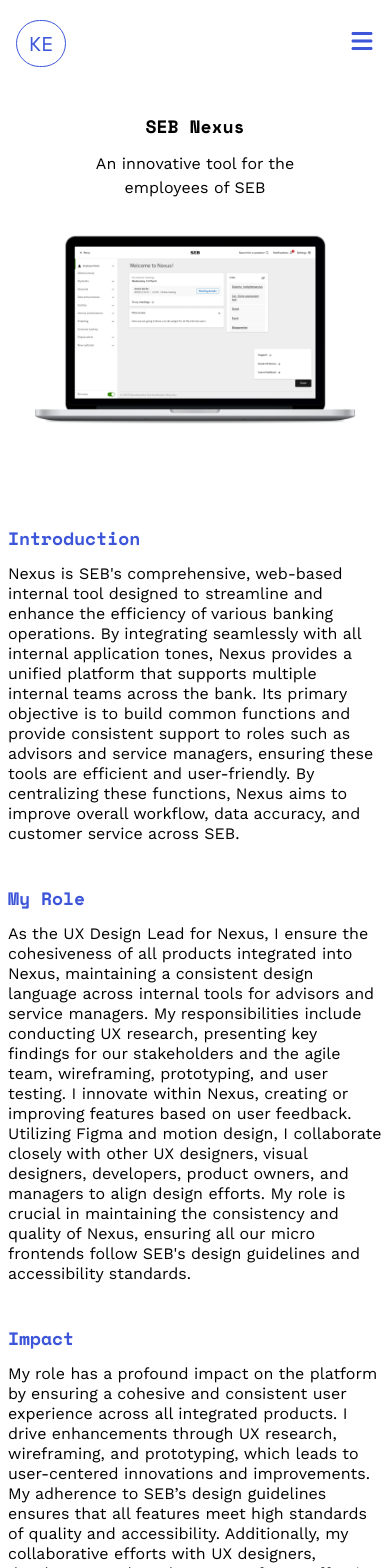
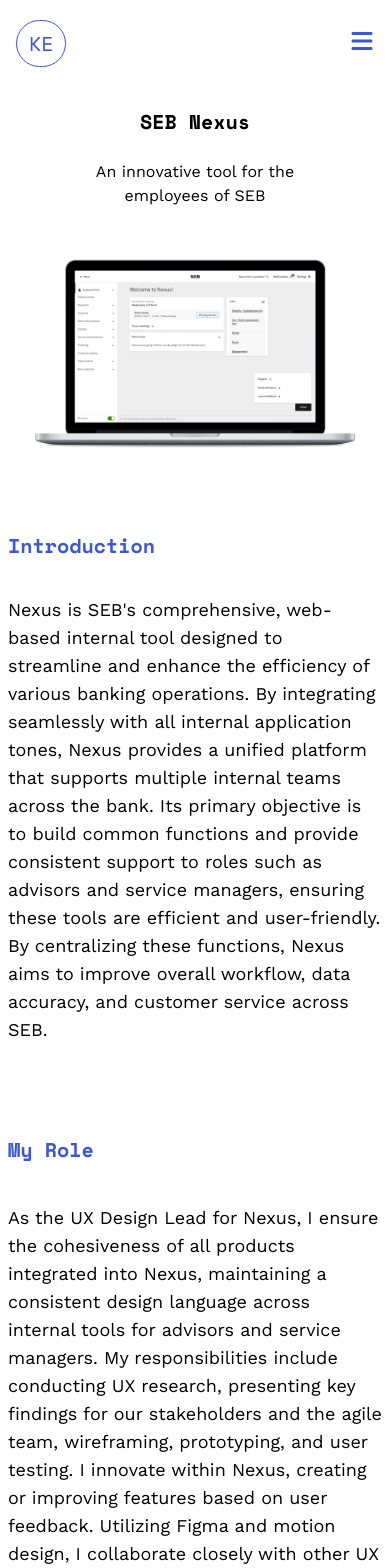
Before and after one commit to Albatraoz12/kleoportfolio, a Next.js app: page /project/1 in a window 390 px wide. Shown: the top 1568 px of the page. Built offline with nearby package versions, Linux system fonts and the light colour scheme.

Commit message:
change responsive fontsize

```diff
--- a/app/project/[id]/page.tsx
+++ b/app/project/[id]/page.tsx
@@ -14,11 +14,15 @@
 
   return (
     <main
-      className={`flex flex-col gap-10 justify-center items-center mx-auto w-full lg:max-w-[774px] xl:max-w-[1196px] ${spaceMono.className} leading-5`}
+      className={`flex flex-col gap-7 justify-center items-center mx-auto w-full lg:max-w-[774px] xl:max-w-[1196px] ${spaceMono.className} leading-5`}
     >
       <section className='text-center my-3 flex flex-col justify-center items-center'>
-        <h1 className='my-3 font-bold text-lg'>{selectedProject.title}</h1>
-        <p className={`text-base w-[271px] lg:w-[517px] ${workSans.className}`}>
+        <h1 className='my-3 font-bold text-[20px] lg:text-[28px]'>
+          {selectedProject.title}
+        </h1>
+        <p
+          className={`text-base font-normal my-4 w-[271px] lg:w-[517px] xl:w-[600px] ${workSans.className} lg:text-[24px]`}
+        >
           {selectedProject.sideTitle}
         </p>
         <Image
@@ -28,33 +32,35 @@
           alt={selectedProject.title}
         />
       </section>
-      <article className='flex flex-col gap-7 justify-center items-center px-2 text-[#3D56D9]'>
+      <article className='flex flex-col gap-20 justify-center items-center px-2 text-[#3D56D9]'>
         <section>
-          <h2 className='my-3 text-[20px] font-bold text-lg '>Introduction</h2>
-          <p className={`${workSans.className} text-black`}>
+          <h2 className='my-3 text-[20px] font-bold lg:text-xl mb-10'>
+            Introduction
+          </h2>
+          <p className={`${workSans.className} text-black text-lg`}>
             {selectedProject.Introduction}
           </p>
         </section>
         <section>
-          <h2 className='my-3 font-bold text-lg'>My Role</h2>
-          <p className={`${workSans.className} text-black`}>
+          <h2 className='my-3 text-xl mb-10 font-bold'>My Role</h2>
+          <p className={`${workSans.className} text-black text-lg`}>
             {selectedProject.Role}
           </p>
         </section>
         <section>
-          <h2 className='my-3 font-bold text-lg'>Impact</h2>
-          <p className={`${workSans.className} text-black`}>
+          <h2 className='my-3 font-bold text-xl mb-10'>Impact</h2>
+          <p className={`${workSans.className} text-black text-lg`}>
             {selectedProject.Impact}
           </p>
         </section>
         <section>
-          <h2 className='my-3 font-bold text-lg'>Some of the features</h2>
-          <p className={`${workSans.className} text-black`}>
+          <h2 className='my-3 font-bold text-xl mb-10'>Some of the features</h2>
+          <p className={`${workSans.className} text-black text-lg`}>
             {selectedProject.Features}
           </p>
         </section>
         <section className='lg:w-full'>
-          <h2 className='my-3 font-bold text-lg'>Admin Tool</h2>
+          <h2 className='my-3 font-bold text-xl mb-10'>Admin Tool</h2>
           <figure className='lg:flex lg:flex-col lg:justify-center lg:items-center'>
             <Image
               height={914}
@@ -65,7 +71,9 @@
           </figure>
         </section>
         <section className='lg:w-full'>
-          <h2 className='my-3 font-bold text-lg self-start'>Customer search</h2>
+          <h2 className='my-3 font-bold text-xl self-start mb-10'>
+            Customer search
+          </h2>
           <figure className='lg:flex lg:flex-col lg:justify-center lg:items-center'>
             <Image
               height={914}
```
